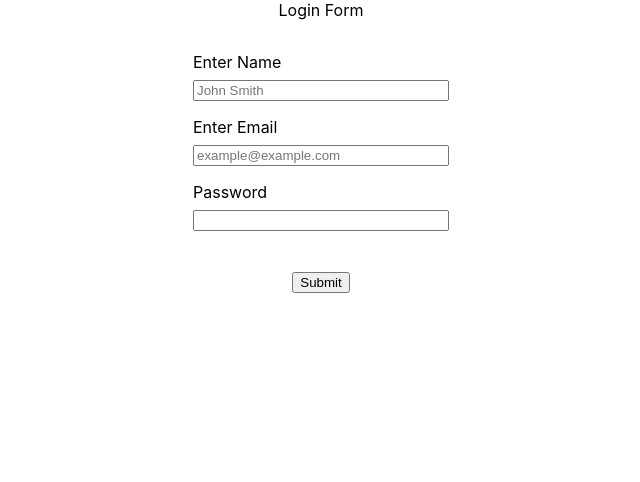
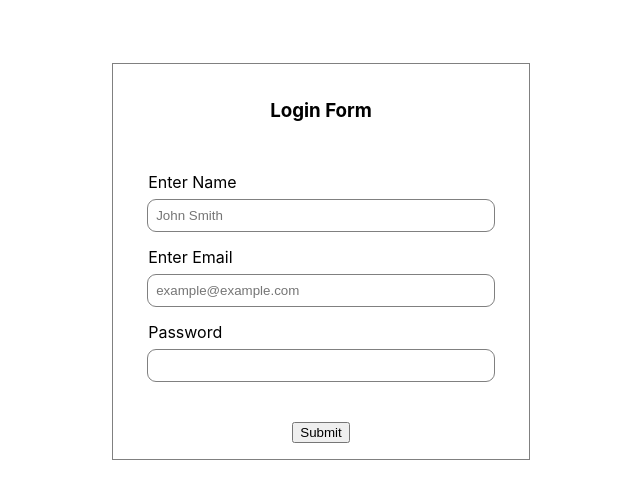
Before and after one commit to kwasi-OT/form-app, a React (Create React App) app: page / in a window 1280 px wide. Shown: the top 482 px of the page, without its empty margins (319-959 px from the left). Built offline with nearby package versions, Linux system fonts and the light colour scheme.

Commit message:
added styling

```diff
--- a/src/App.css
+++ b/src/App.css
@@ -1,22 +1,74 @@
 
 form {
-  width: 40%;
+  width: 80%;
   height: fit-content;
-  margin: 0 auto;
+  margin: 4rem auto;
   display: flex;
   flex-direction: column;
-  justify-content: center;
+  padding: 1rem;
   align-items: center;
   gap: 2rem;
+  outline: 0.1rem solid gray;
 }
 
 .inputs {
-  width: 50%;
+  width: 90%;
   display: flex;
   flex-direction: column;
   gap: 0.5rem;
 }
 
+input[type = "text"],
+input[type = "email"],
+input[type = "password"] {
+  padding: 0.5rem;
+  border: none;
+  outline: 0.1rem solid gray;
+  border-radius: 0.5rem;
+}
+
+input[type = "text"]:focus,
+input[type = "email"]:focus,
+input[type = "password"]:focus {
+  outline: 0.1rem solid red;
+}
+
 .error {
   color: red;
 }
+
+.dashboard {
+  width: 80%;
+  height: fit-content;
+  margin: 4rem auto;
+}
+
+/* tablet and mobile settings */
+
+@media (min-width: 608px) and (max-width: 900px) {
+  form {
+    width: 60%;
+    height: fit-content;
+    margin: 4rem auto;
+    display: flex;
+    flex-direction: column;
+    padding: 1rem;
+    align-items: center;
+    gap: 2rem;
+    outline: 0.1rem solid gray;
+  }
+}
+
+@media (min-width: 901px) {
+  form {
+    width: 30%;
+    height: fit-content;
+    margin: 4rem auto;
+    display: flex;
+    flex-direction: column;
+    padding: 1rem;
+    align-items: center;
+    gap: 2rem;
+    outline: 0.1rem solid gray;
+  }
+}
--- a/src/components/Dashboard.js
+++ b/src/components/Dashboard.js
@@ -2,7 +2,7 @@ import React from 'react'
 
 function Dashboard({user}) {
     return (
-        <div>
+        <div className='dashboard'>
             <h3>Welcome, {user}!</h3>
             <p>You've successfully logged in.</p>
         </div>
--- a/src/components/Form.js
+++ b/src/components/Form.js
@@ -86,7 +86,7 @@ export class Form extends Component {
         } else {
             return (
                 <form onSubmit={this.handleSubmit}>
-                    Login Form
+                    <h3>Login Form</h3>
                     <div className='inputs'>
                         <label htmlFor='name'>Enter Name</label>
                         <input type="text" id='name' name='name' placeholder='John Smith' value={this.state.name} onChange={this.handleNameChange}/>
```
